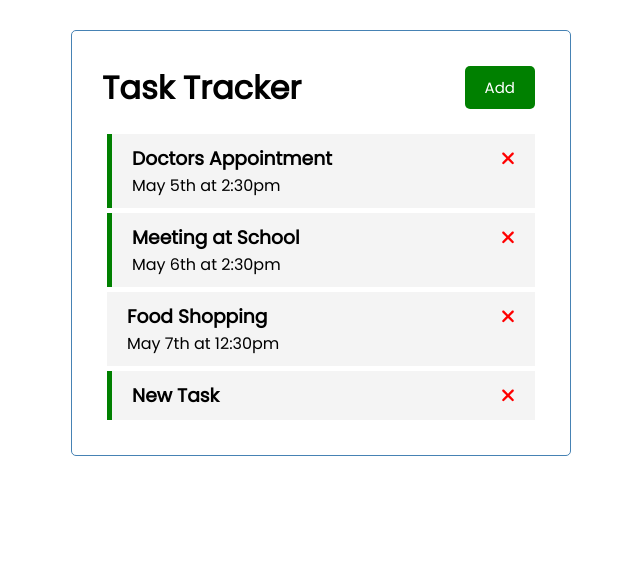
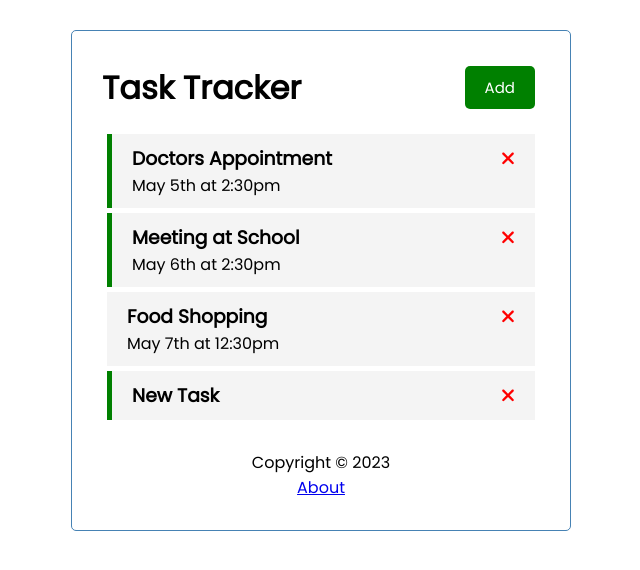
Before and after one commit to mokumus/Angular-Task-Tracker, an Angular app: page / in a window 1280 px wide. Shown: the top 570 px of the page, without its empty margins (319-959 px from the left). Built offline with nearby package versions, Linux system fonts and the light colour scheme; data requests are answered from the project's data file.

Commit message:
feat: footer

```diff
--- a/src/app/app.component.html
+++ b/src/app/app.component.html
@@ -1,4 +1,5 @@
 <div class="container">
   <app-header />
   <router-outlet></router-outlet>
+  <app-footer />
 </div>
--- a/src/app/app.module.ts
+++ b/src/app/app.module.ts
@@ -12,6 +12,7 @@
 import { TaskItemComponent } from './components/task-item/task-item.component';
 import { AddTaskComponent } from './components/add-task/add-task.component';
 import { AboutComponent } from './components/about/about.component';
+import { FooterComponent } from './components/footer/footer.component';
 
 const appRoutes: Routes = [
   {path: '', component: TasksComponent},
@@ -28,6 +29,7 @@
     TaskItemComponent,
     AddTaskComponent,
     AboutComponent,
+    FooterComponent,
   ],
   imports: [BrowserModule, FontAwesomeModule, HttpClientModule, FormsModule, RouterModule.forRoot(appRoutes)],
   providers: [],
--- /dev/null
+++ b/src/app/components/footer/footer.component.css
@@ -0,0 +1,4 @@
+footer {
+    margin-top: 30px;
+    text-align: center;
+}
--- /dev/null
+++ b/src/app/components/footer/footer.component.html
@@ -0,0 +1,4 @@
+<footer>
+    <p>Copyright &copy; 2023</p>
+    <a routerLink="/about"> About</a>
+</footer>
--- a/src/app/components/header/header.component.html
+++ b/src/app/components/header/header.component.html
@@ -1,6 +1,7 @@
 <header>
   <h1>{{ title }}</h1>
   <app-button
+    *ngIf="hasRoute('/')"
     color="{{showAddTask ? 'red' : 'green'}}"
     text="{{showAddTask ? 'Close' : 'Add'}}"
     (btnClick)="toggleAddTask()"
--- a/src/app/components/header/header.component.ts
+++ b/src/app/components/header/header.component.ts
@@ -1,6 +1,7 @@
 import { Component, OnInit } from '@angular/core';
 import { UiService } from '../../services/ui.service';
 import { Subscription } from 'rxjs';
+import { Router } from '@angular/router'
 @Component({
   selector: 'app-header',
   templateUrl: './header.component.html',
@@ -11,7 +12,7 @@
   showAddTask!: boolean;
   subscription!: Subscription;
 
-  constructor(private uiService: UiService) {
+  constructor(private uiService: UiService, private router:Router) {
     this.subscription = this.uiService.onToggle().subscribe(value => this.showAddTask = value)
   }
 
@@ -22,4 +23,8 @@
   toggleAddTask() {
     this.uiService.toggleAddTask();
   }
+
+  hasRoute(route: string){
+    return this.router.url === route;
+  }
 }
```
Also changed, not shown: src/app/components/footer/footer.component.ts (added, +10 -0 lines), 1 other file (tests, documents, lock files or other folders).
